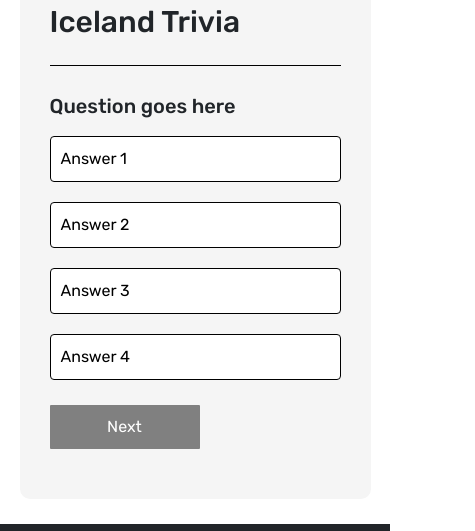
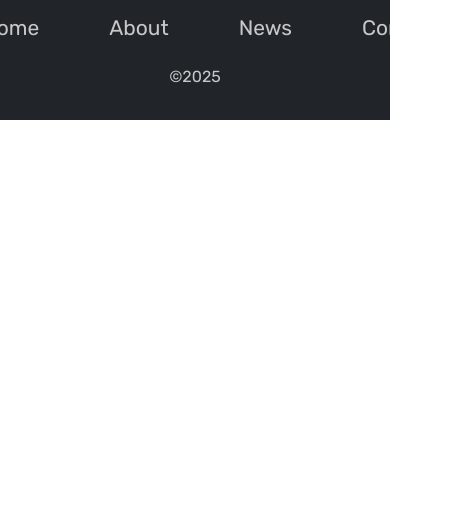
Before and after one commit to declanwatts97/code-institute-project-2, a plain HTML site: page day-trips.html in a window 390 px wide. Shown: the part 912-1443 px from the top of the page, 475 px wide, since content can reach past the window. After the commit the page ends 1032 px from the top, so only its background shows below. Drawn offline with nearby package versions, Linux system fonts and the light colour scheme; some icons are missing.

Commit message:
amended content on 2 pages

```diff
--- a/assets/css/styles.css
+++ b/assets/css/styles.css
@@ -190,24 +190,9 @@ footer {
         font-size: 50px;
     }
 }
-@media (max-width:556px) {
+@media (max-width:560px) {
 
 
-    .footer-nav ul li {
-        width: 75px;
-        max-width: 504px;
-        text-align: left;
-        font-size: 5;
-        padding:0px;
-        margin:0px;
 
-    }
-    .footer-copyright{
-        width:100%;
-        text-align: center;
-        margin: 10px;
-        font-size: 15px;
-        margin-left: 5px;
-    }
 
 }
--- a/day-trips.html
+++ b/day-trips.html
@@ -48,8 +48,7 @@
 
 <div class="hero-image">
   <div class="hero-text">
-    <h1> Visit Iceland</h1>
-    <p>"The 8th Wonder of the World"</p>
+    <h1> Day Trips</h1>
   </div>
 </div>
 
@@ -63,21 +62,6 @@
     <p> Lorem ipsum dolor sit amet consectetur adipisicing elit. Ea veritatis inventore iure atque recusandae facilis, cumque nam nihil et sapiente. Dolorem consectetur sed delectus omnis officiis error dolor maiores non!</p>
 </div>
 
-
-<div class="trivia">
-  <h2> Iceland Trivia</h2>
-  <div class="quiz">
-    <h3 id="question">Question goes here</h3>
-    <div id="answer-buttons">
-      <button class="button">Answer 1</button>
-      <button class="button">Answer 2</button>
-      <button class="button">Answer 3</button>
-      <button class="button">Answer 4</button>
-    </div>
-    <button id="next-button">Next</button>
-  </div>
-
-</div>
 
 <footer>
 <div class="footer-container">
```
Also changed, not shown: night-activities.html (+1 -17 lines).
